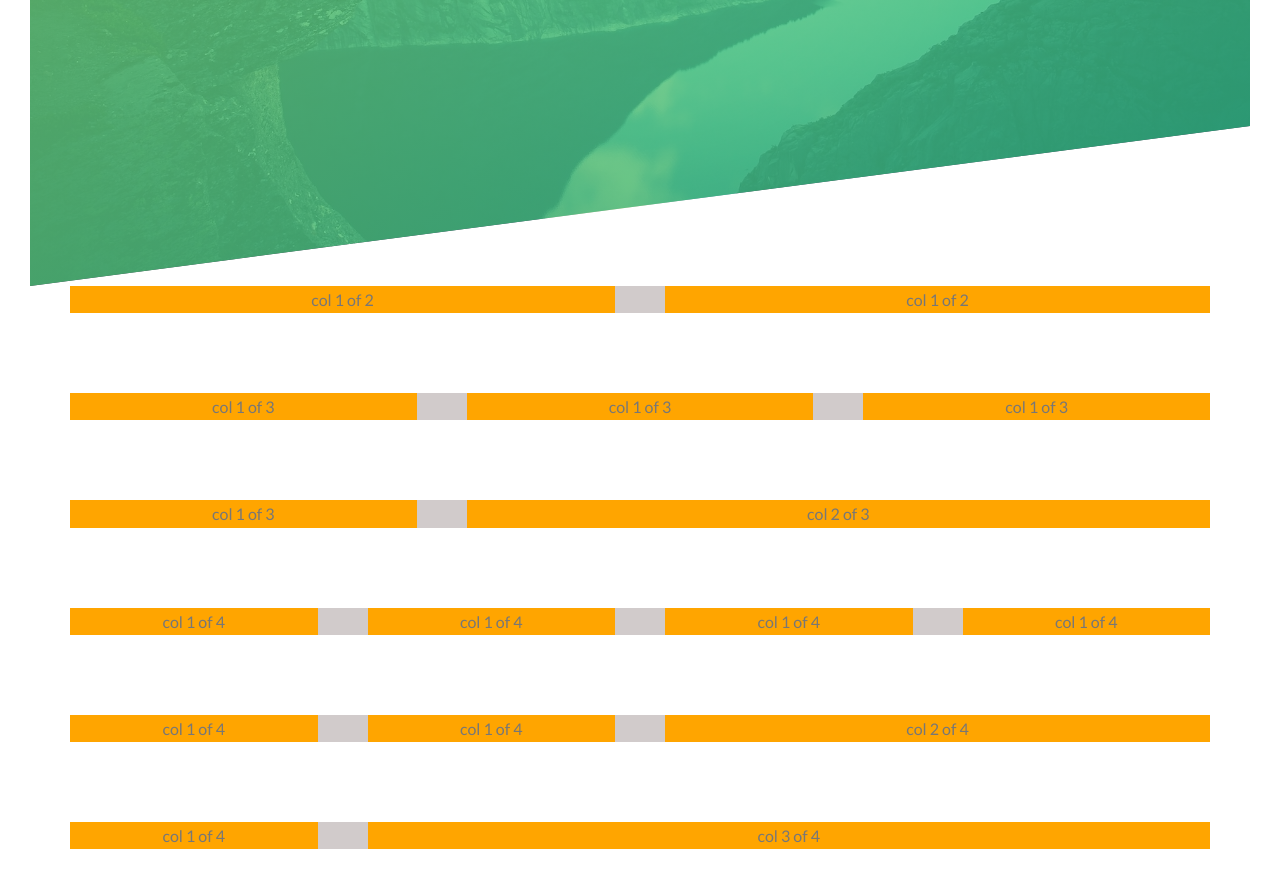
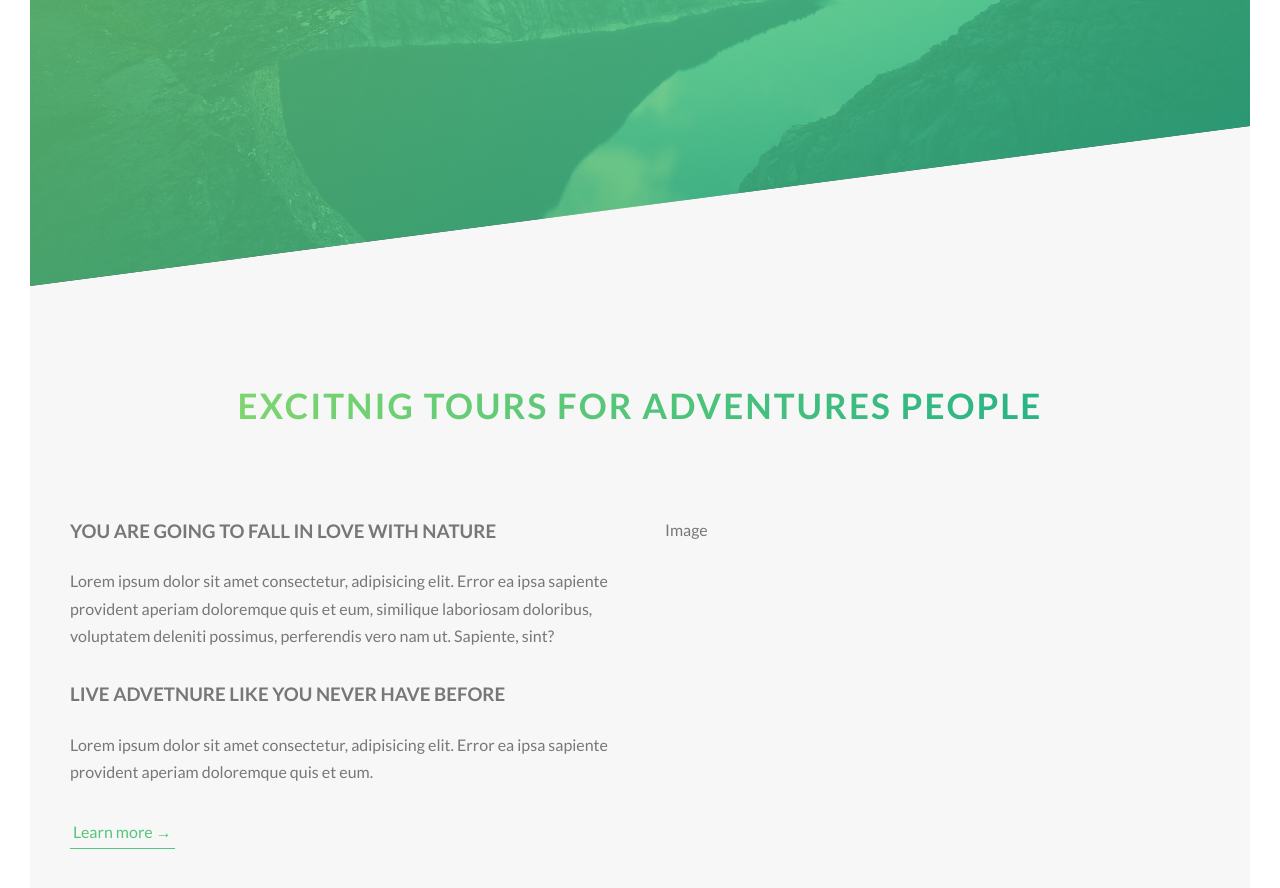
Before and after one commit to AndyAlis/natours_html_css, a website: page index.html in a window 1280 px wide. Shown: the part 504-1392 px from the top of the page. Drawn offline with Linux system fonts and the light colour scheme.

Commit message:
update after birthday

```diff
--- a/index.html
+++ b/index.html
@@ -24,7 +24,40 @@
         </div>
     </header>
 
-    <section class="grid-test">
+    <main>
+
+            <section class="section-about">
+                <div class="u-center-text u-margin-bottom-big">
+                    <h2 class="heading-secondary">
+                        Excitnig tours for adventures people
+                    </h2>
+                </div>
+                <div class="row">
+                    <div class="col-1-of-2">
+                        <h3 class="heading-tertiary u-margin-bottom-small">
+                            You are going to fall in love with nature
+                        </h3>
+                        <p class="paragraph">
+                             Lorem ipsum dolor sit amet consectetur, adipisicing elit. Error ea ipsa sapiente provident aperiam doloremque quis et eum, similique laboriosam doloribus, voluptatem deleniti possimus, perferendis vero nam ut. Sapiente, sint?
+                        </p>
+                        <h3 class="heading-tertiary u-margin-bottom-small">
+                            Live advetnure like you never have before
+                        </h3>
+                        <p class="paragraph">
+                             Lorem ipsum dolor sit amet consectetur, adipisicing elit. Error ea ipsa sapiente provident aperiam doloremque quis et eum.
+                        </p>
+                        <a href="#" class="btn-text">Learn more &rarr;</a>
+                    </div>
+                    <div class="col-1-of-2">Image</div>
+                </div>
+            </section>
+
+
+
+    </main>
+
+
+    <!-- <section class="grid-test">
         <div class="row">
             <div class="col-1-of-2">col 1 of 2</div>
             <div class="col-1-of-2">col 1 of 2</div>
@@ -59,6 +92,6 @@
             <div class="col-1-of-4">col 1 of 4</div>
             <div class="col-3-of-4">col 3 of 4</div>
         </div>
-    </section>
+    </section> -->
 </body>
 </html>
--- a/sass/abstracts/_variables.scss
+++ b/sass/abstracts/_variables.scss
@@ -6,6 +6,10 @@ $clr-green-dark: #28b485;
 $clr-grey-dark: #777;
 $clr-white: rgb(255, 255, 255);
 $clr-black: #000;
+$clr-grey-light-1: #F7F7F7;
+
+//FONT
+$default-font-size: 1.6rem;
 
 //GRID
 $grid-width: 114rem;
--- a/sass/base/_typography.scss
+++ b/sass/base/_typography.scss
@@ -31,3 +31,36 @@ body {
         animation-duration: 1s;
     }
 }
+
+.heading-secondary {
+    font-size: 3.5rem;
+    text-transform: uppercase;
+    font-weight: 700;
+    display: inline-block;
+    background-image: linear-gradient(to right, $clr-green-light, $clr-green-dark);
+
+    -webkit-background-clip: text;
+    color: transparent;
+    letter-spacing: 2px;
+    transition: all .2s;
+
+    &:hover {
+        transform: skewY(2deg) skewX(15deg) scale(1.1);
+        text-shadow: 0.5rem 1rem 2rem rgba($clr-black, .2);
+    }
+}
+
+.heading-tertiary {
+    font-style: $default-font-size;
+    font-weight: 700;
+    text-transform: uppercase;
+}
+
+.paragraph {
+    font-style: $default-font-size;
+
+    &:not(:last-child) {
+        margin-bottom: 3rem;
+    }
+
+}
--- a/sass/base/_utilities.scss
+++ b/sass/base/_utilities.scss
@@ -0,0 +1,5 @@
+.u-center-text {text-align: center;}
+
+.u-margin-bottom-big {margin-bottom: 8rem;}
+.u-margin-bottom-medium {margin-bottom: 4rem;}
+.u-margin-bottom-small {margin-bottom: 2rem;}
--- a/sass/components/_button.scss
+++ b/sass/components/_button.scss
@@ -9,6 +9,7 @@
         border-radius: 20rem;
         transition: all .2s;
         position: relative;
+        font-size: $default-font-size;
 
     }
 
@@ -54,3 +55,28 @@
         animation-fill-mode: backwards;
     }
 }
+
+.btn-text {
+    &:link,
+    &:visited {
+        font-size: $default-font-size;
+        color: $clr-green-medium;
+        display: inline-block;
+        text-decoration: none;
+        border-bottom: 1px solid $clr-green-medium;
+        padding: 3px;
+        transition: all .2s;
+    }
+
+    &:hover {
+        background-color: $clr-green-medium;
+        color: $clr-white;
+        box-shadow: 0 1rem 2rem rgba($clr-black, .15);
+        transform: translateY(-2px);
+    }
+
+    &:active {
+        box-shadow: 0 .5rem 1rem rgba($clr-black, .15);
+        transform: translateY(0);
+    }
+}
--- a/sass/layout/_grid.scss
+++ b/sass/layout/_grid.scss
@@ -1,6 +1,5 @@
 .row {
     max-width: $grid-width;
-    background-color: rgb(209, 203, 203);
     margin: 0 auto;
 
 
@@ -11,14 +10,14 @@
     @include clearfix;
 
     [class^="col-"] {
-        background-color: orange;
-            float: left;
-            text-align: center;
+
+        float: left;
 
 
-            &:not(:last-child) {
-                margin-right: $gutter-horizontal;
-            }
+
+        &:not(:last-child) {
+            margin-right: $gutter-horizontal;
+        }
 
     }
 
--- a/sass/pages/_home.scss
+++ b/sass/pages/_home.scss
@@ -0,0 +1,5 @@
+.section-about {
+    background-color: $clr-grey-light-1;
+    padding: 25rem 0;
+    margin-top: -20vh;
+}
```
Also changed, not shown: css/style.css.
